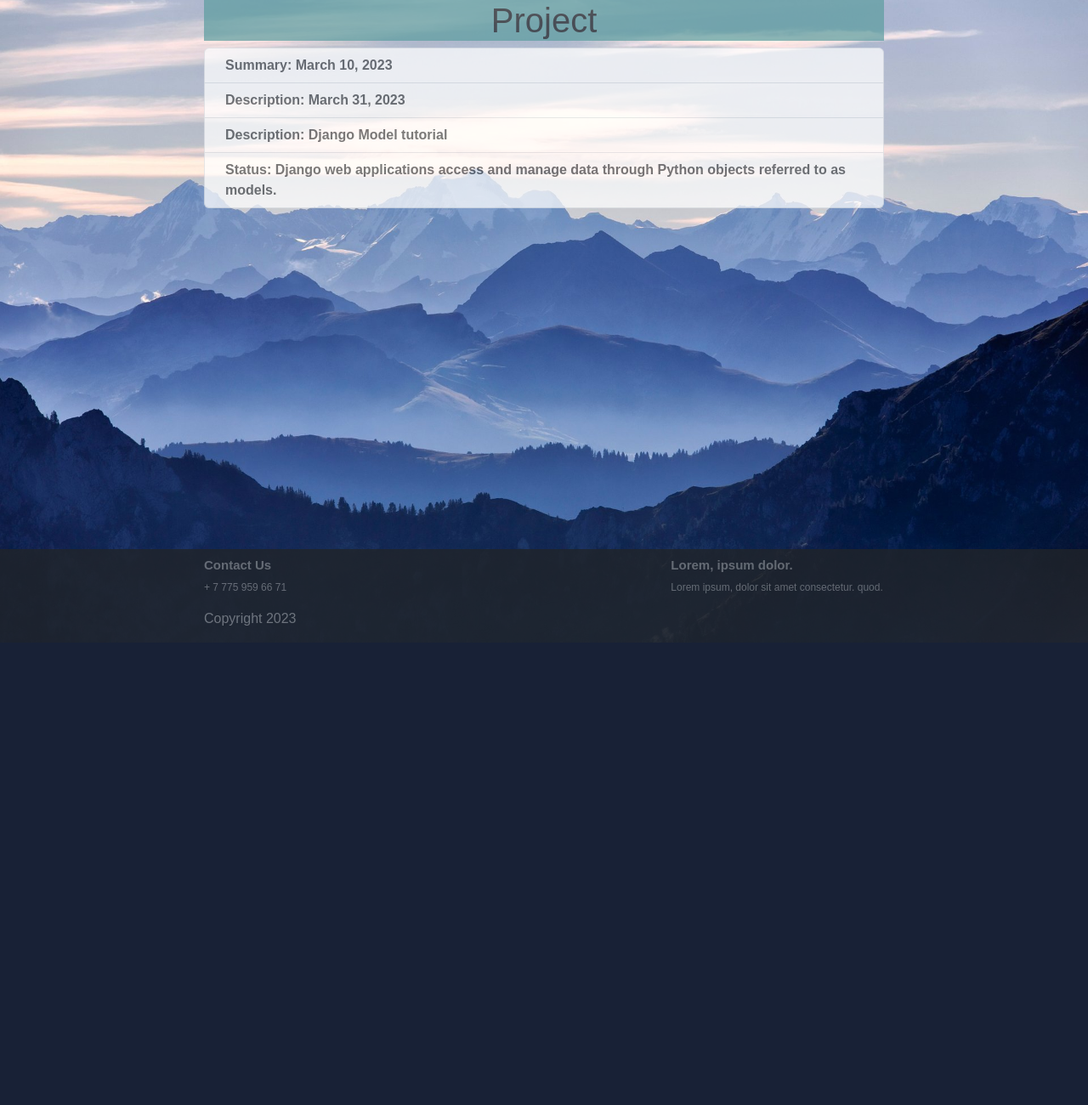
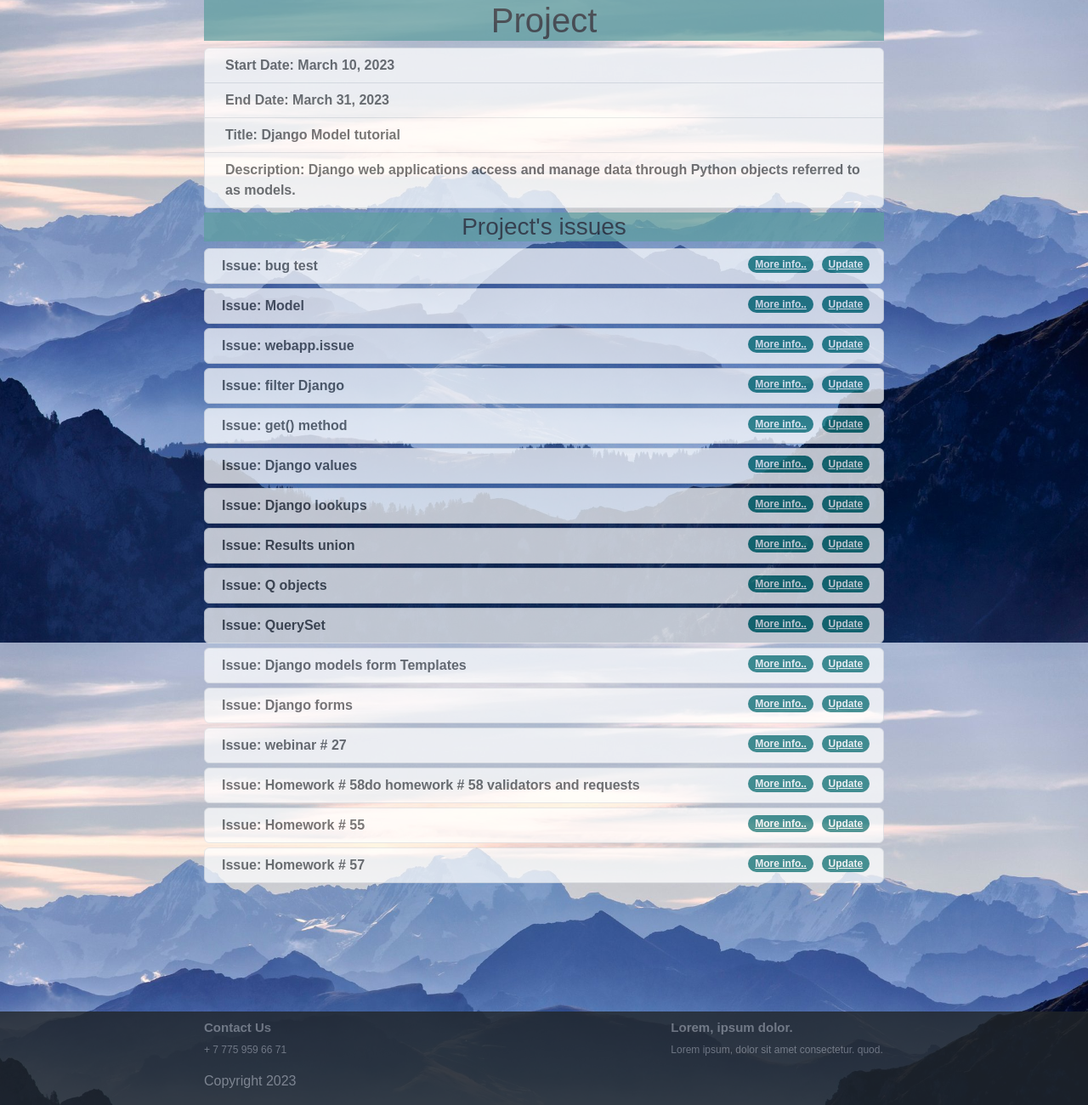
Before and after one commit to ValentinKim531/homework_70_valentin_kim, a Django app: page /project/2 in a window 1280 px wide. Shown: the part 44-1344 px from the top of the page at 85% size. Before the commit the page ends 800 px from the top, so only its background shows below. Run offline with Django 4.2, Linux system fonts and the light colour scheme; data comes from the database, SQL or seed files in the repository; some libraries are stand-ins or nearby versions.

Commit message:
Выведены списки задач под описанием Проекта

```diff
--- a/webapp/templates/project_view.html
+++ b/webapp/templates/project_view.html
@@ -9,23 +9,38 @@
 <ul class="list-group">
     <li class="list-group-item d-flex justify-content-between align-items-start">
         <div class="ms-2 me-auto">
-            <div class="fw-bold">Summary: {{ project.start_date }}</div>
+            <div class="fw-bold">Start Date: {{ project.start_date }}</div>
         </div>
     </li>
     <li class="list-group-item d-flex justify-content-between align-items-start">
         <div class="ms-2 me-auto">
-            <div class="fw-bold">Description: {{ project.end_date }}</div>
+            <div class="fw-bold">End Date: {{ project.end_date }}</div>
         </div>
     </li>
         <li class="list-group-item d-flex justify-content-between align-items-start">
         <div class="ms-2 me-auto">
-            <div class="fw-bold">Description: {{ project.title }}</div>
+            <div class="fw-bold">Title: {{ project.title }}</div>
         </div>
     </li>
     <li class="list-group-item d-flex justify-content-between align-items-start">
         <div class="ms-2 me-auto">
-            <div class="fw-bold">Status: {{ project.description }}</div>
+            <div class="fw-bold">Description: {{ project.description }}</div>
         </div>
     </li>
 </ul>
+<h3 class="title">Project's issues</h3>
+    {% for issue in issues %}
+<ol class="list-group">
+  <li class="list-group-item d-flex justify-content-between align-items-start">
+    <div class="ms-1 me-auto">
+      <div class="fw-bold">Issue: {{ issue.summary }}</div>
+    </div>
+    <span class="badge bg-primary rounded-pill"><a href="{% url 'issue_detail' issue.pk%}"
+        class="button-text-color">More
+        info..</a></span>
+    <span class="badge bg-primary rounded-pill"><a href="{% url 'issue_update' issue.pk%}"
+        class="button-text-color">Update</a></span>
+  </li>
+</ol>
+{% endfor %}
 {% endblock %}
--- a/webapp/views/projects_view.py
+++ b/webapp/views/projects_view.py
@@ -17,3 +17,10 @@ class ProjectCreateView(CreateView):
 class ProjectDetail(DetailView):
     template_name = 'project_view.html'
     model = Project
+
+    def get_context_data(self, **kwargs):
+        context = super().get_context_data(**kwargs)
+        project = self.object
+        issues = project.issues.order_by('-created_at')
+        context['issues'] = issues
+        return context
```
